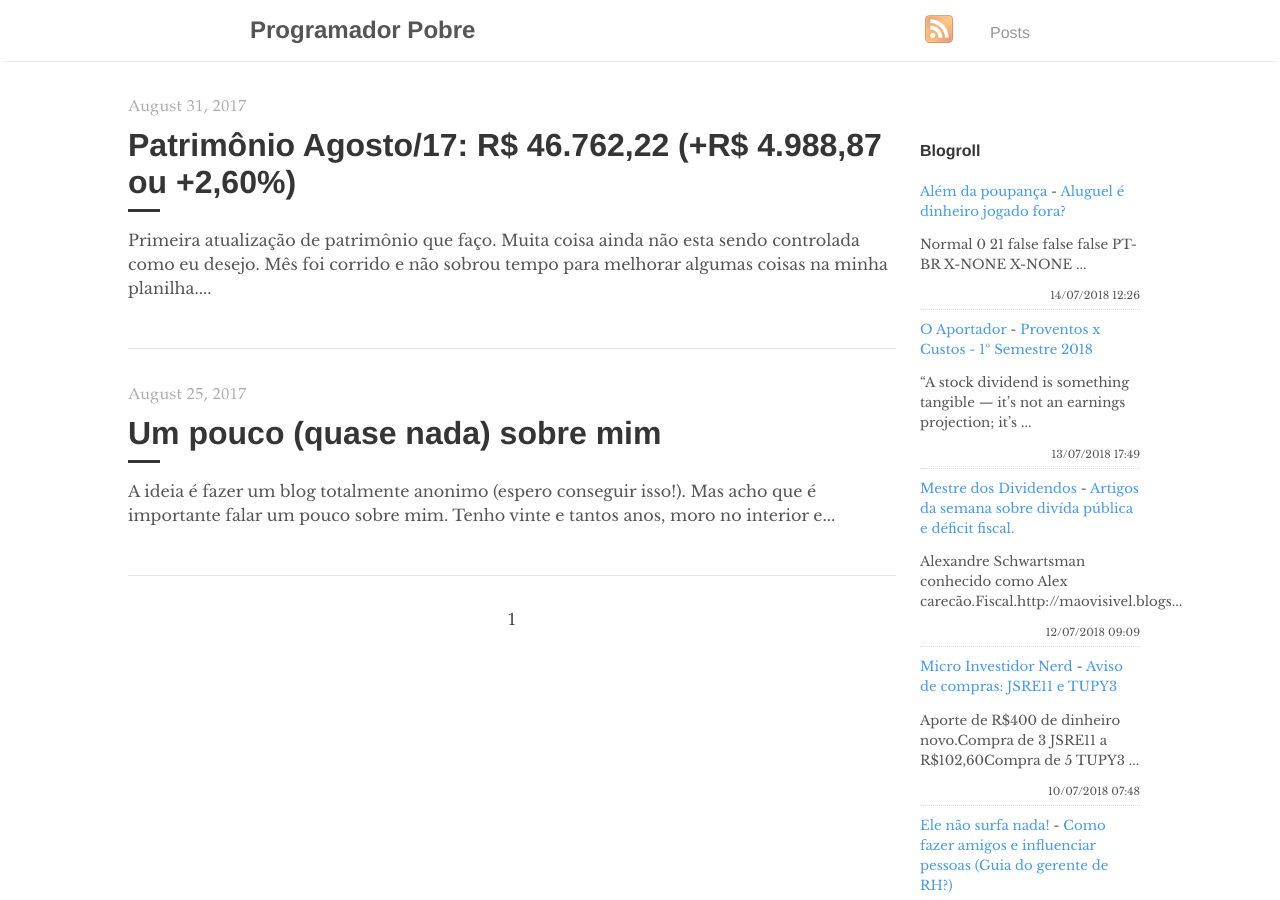
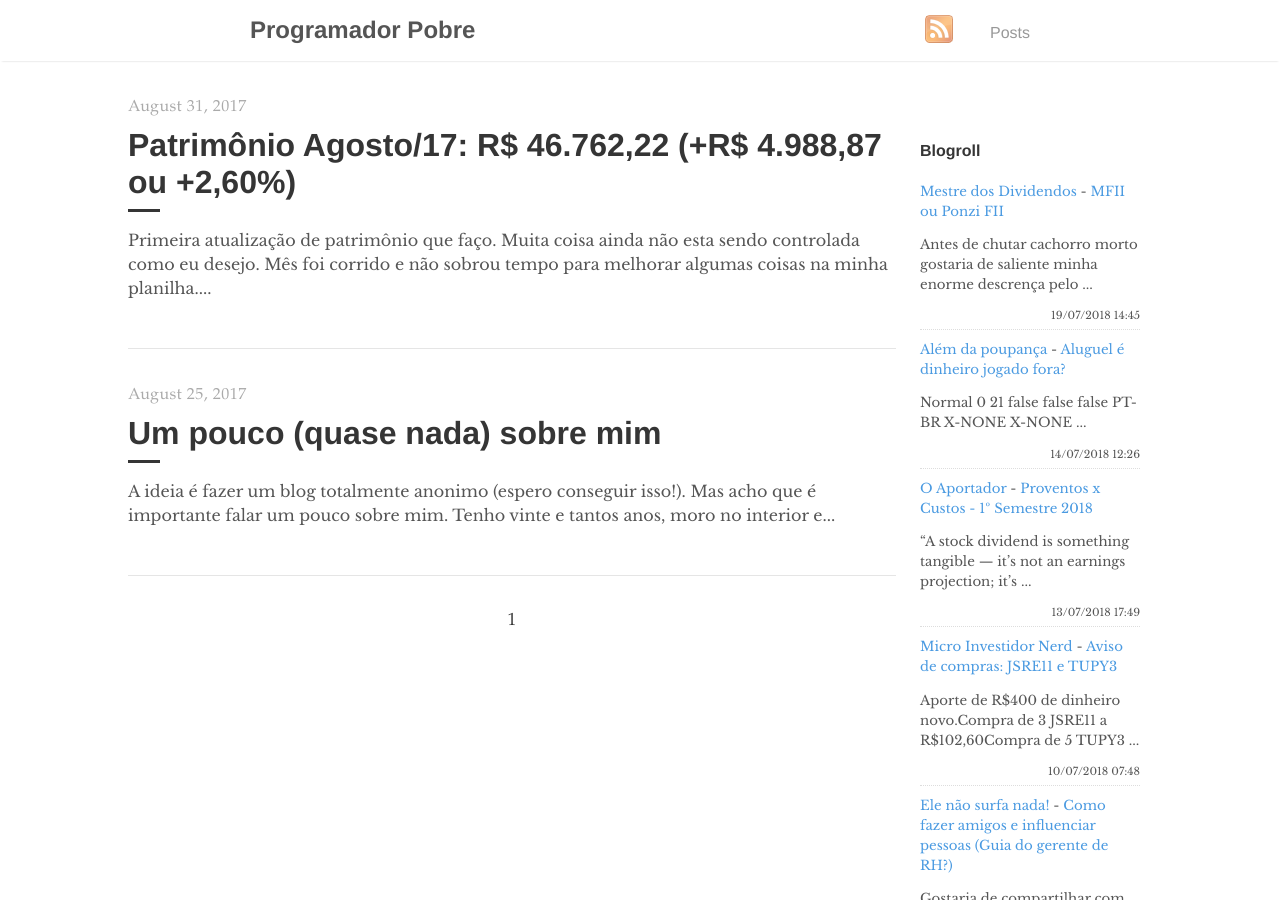
Before and after one commit to programadorpobre/programadorpobre.github.io, a Jekyll site: the page built from index.html, in a window 1280 px wide and 900 px high. Built offline with Jekyll 4.4.1, drawn with Linux system fonts in a browser that asks for light colours; the list of posts is cut into pages by our own code; comment, search, counter and statistics services are not loaded.

Commit message:
[ci skip] travis #349

```diff
--- a/_includes/feed-entries.html
+++ b/_includes/feed-entries.html
@@ -1,3 +1,8 @@
+<div class="feed-entry">
+    <a class="feed-entry-site-name" href="https://mestredosdividendos.blogspot.com/">Mestre dos Dividendos</a> - <a class="feed-entry-title" href="https://mestredosdividendos.blogspot.com/2018/07/mfii-ou-ponzi-fii.html">MFII ou Ponzi FII</a>
+    <p class="feed-entry-summary">Antes de chutar cachorro morto gostaria de saliente minha enorme descrença pelo ...</p>
+    <time datetime="2018-07-19T14:45:00.000-07:00">19/07/2018 14:45</time>
+</div>
 <div class="feed-entry">
     <a class="feed-entry-site-name" href="https://alemdapoupanca.blogspot.com/">Além da poupança</a> - <a class="feed-entry-title" href="https://alemdapoupanca.blogspot.com/2018/07/aluguel-e-dinheiro-jogado-fora.html">Aluguel é dinheiro jogado fora?</a>
     <p class="feed-entry-summary">       Normal  0      21      false  false  false    PT-BR  X-NONE  X-NONE      ...</p>
@@ -7,11 +12,6 @@
     <a class="feed-entry-site-name" href="https://oaportadorfinanceiro.blogspot.com/">O Aportador</a> - <a class="feed-entry-title" href="https://oaportadorfinanceiro.blogspot.com/2018/07/proventos-x-custos-1-semestre-2018.html">Proventos x Custos - 1º Semestre 2018</a>
     <p class="feed-entry-summary">“A stock dividend is something tangible — it’s not an earnings projection; it’s ...</p>
     <time datetime="2018-07-13T17:49:00.001-03:00">13/07/2018 17:49</time>
-</div>
-<div class="feed-entry">
-    <a class="feed-entry-site-name" href="https://mestredosdividendos.blogspot.com/">Mestre dos Dividendos</a> - <a class="feed-entry-title" href="https://mestredosdividendos.blogspot.com/2018/07/artigos-da-semana-sobre-divida-publica.html">Artigos da semana sobre divída pública e déficit fiscal.</a>
-    <p class="feed-entry-summary">Alexandre Schwartsman conhecido como Alex carecão.Fiscal.http://maovisivel.blogs...</p>
-    <time datetime="2018-07-12T09:09:00.000-07:00">12/07/2018 09:09</time>
 </div>
 <div class="feed-entry">
     <a class="feed-entry-site-name" href="https://microinvestidornerd.blogspot.com/">Micro Investidor Nerd</a> - <a class="feed-entry-title" href="https://microinvestidornerd.blogspot.com/2018/07/aviso-de-compras-jsre11-e-tupy3.html">Aviso de compras: JSRE11 e TUPY3</a>
```
